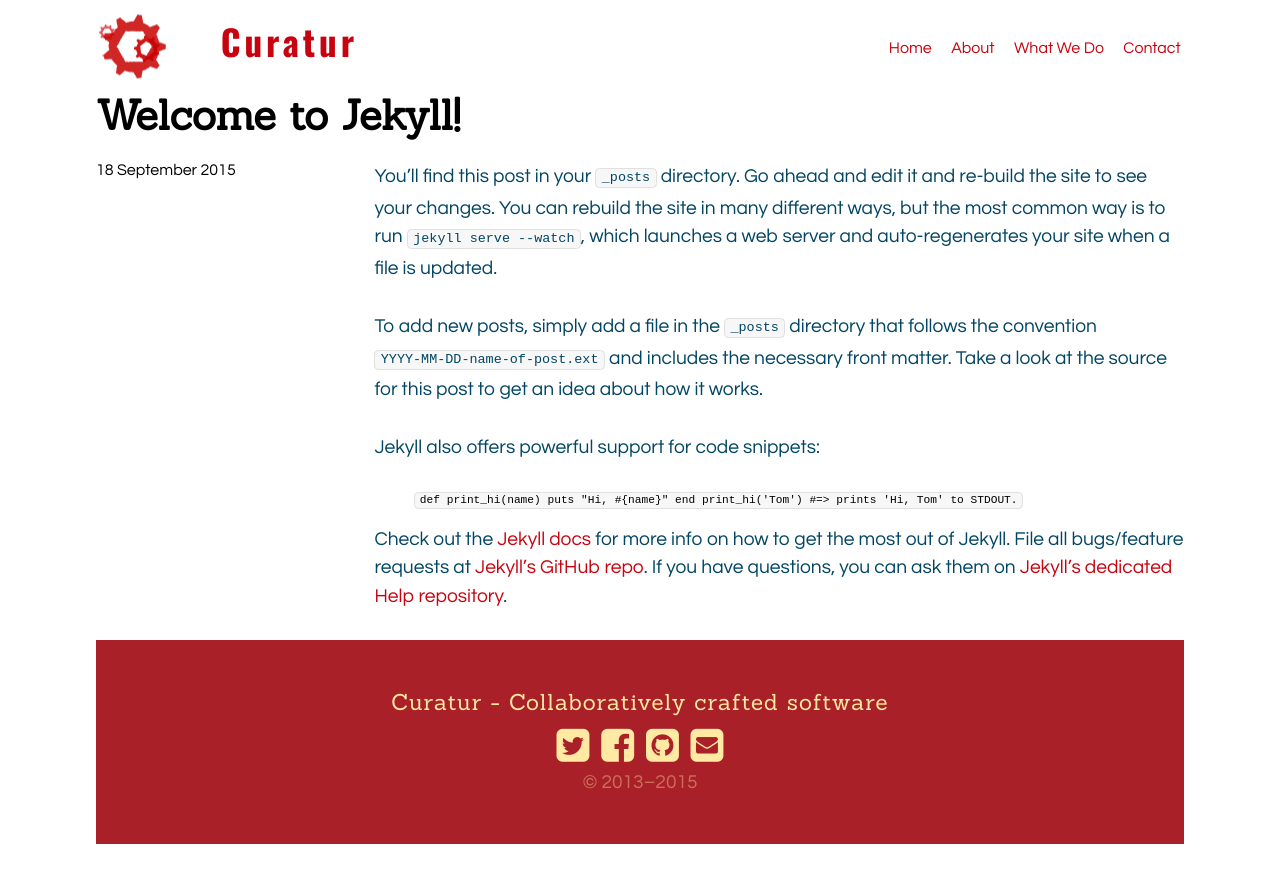
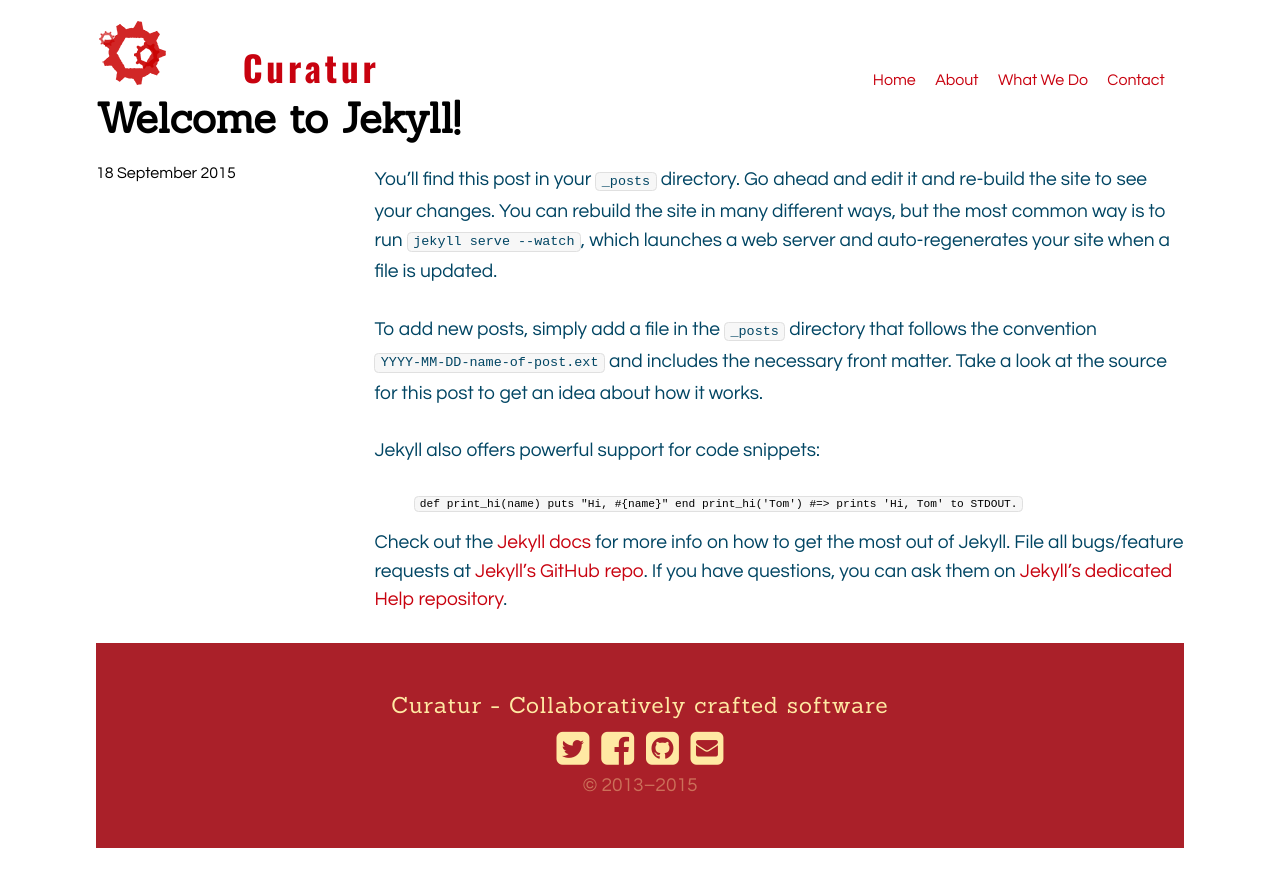
Before and after one commit to Curatur/curatur.github.io, a Jekyll site: the page built from _posts/2015-09-18-welcome-to-jekyll.markdown, in a window 1280 px wide. Shown: the top 887 px of the page. Built offline with Jekyll 4.4.1, drawn with Linux system fonts in a browser that asks for light colours; nearby versions of some CDN libraries; a style sheet for code colours, icons or effects is not loaded.

Commit message:
Make styles more responsive
- Fix navigation alignment
- Resize homepage text for mobile
- Fix background image issues

```diff
--- a/_sass/_home.scss
+++ b/_sass/_home.scss
@@ -4,7 +4,7 @@
   article {
     @include span-columns(12);
     background-image: url(/images/gp1.jpg);
-    background-size: 100%;
+    background-size: cover;
     background-position: center center;
     font-size: 1.5em;
     padding: 2em;
--- a/_sass/_media.scss
+++ b/_sass/_media.scss
@@ -2,7 +2,7 @@ $mobile-size: 320px;
 $large-mobile-size: 640px;
 $tablet-size: 960px;
 $desktop-size: 1280px;
-$big-display-size: 1600px;
+$big-display-size: 1800px;
 
 $mobile: new-breakpoint(max-width $mobile-size 4);
 $large-mobile: new-breakpoint(max-width $large-mobile-size 4);
--- /dev/null
+++ b/_sass/_mobile.scss
@@ -0,0 +1,38 @@
+@include media($mobile) {
+  #home {
+    article {
+      font-size: 1.0em;
+      padding: 0.2em;
+    }
+  }
+}
+
+@include media($large-mobile) {
+  #home {
+    article {
+      font-size: 1.2em;
+      padding: 1em;
+    }
+  }
+
+  header {
+    height: 8em;
+    nav.left {
+      display: block;
+      float: left;
+      width: 100%;
+    }
+
+    nav.right {
+      clear: left;
+      display: block;
+      float: left;
+      width: 100%;
+      padding-right: 0.1em;
+    }
+
+    div#site-title {
+      display: none;
+    }
+  }
+}
--- a/_sass/_navigation.scss
+++ b/_sass/_navigation.scss
@@ -1,26 +1,20 @@
-@mixin vertical-align-center($position: relative) {
-  position: $position;
-  top: 50%;
-  -webkit-transform: translateY(-50%);
-  -ms-transform: translateY(-50%);
-  transform: translateY(-50%);
-}
-
 header {
   @include outer-container;
+  @include bottom-align;
   height: 5em;
   padding: 0 0.2em;
+  margin-bottom: 0.2em;
 
   .navlink {
     margin-left: 1em;
   }
 
   nav.left {
-    @include span-columns(8);
-    @include vertical-align-center;
+    @include span-columns(5);
+    @include bottom-align;
 
     div.header-logo {
-      @include span-columns(2);
+      @include span-columns(3);
 
       img {
         height: 4em;
@@ -28,18 +22,21 @@ header {
     }
 
     div#site-title {
-      margin-left: 5em;
+      @include span-columns(2);
+      padding-left: 2em;
+      width: 10em;
+      position: relative;
+      top: 0.3em;
     }
   }
 
   nav.right {
-    @include span-columns(4);
-    @include vertical-align-center;
+    @include span-columns(7);
     text-align: right;
+    padding-right: 1em;
 
     a {
       display: inline-block;
     }
   }
-
 }
--- /dev/null
+++ b/_sass/mixins/_bottom_align.scss
@@ -0,0 +1,8 @@
+@mixin bottom-align {
+  display: flex;
+  display: -webkit-flex;
+  flex-direction: row;
+  -webkit-flex-direction: row;
+  align-items: flex-end;
+  -webkit-align-items: flex-end;
+}
--- a/css/style.scss
+++ b/css/style.scss
@@ -9,6 +9,7 @@ layout: null
 @import url("//netdna.bootstrapcdn.com/bootstrap/3.0.0/css/bootstrap-glyphicons.css");
 @import url("//maxcdn.bootstrapcdn.com/font-awesome/4.4.0/css/font-awesome.min.css");
 
+@import 'mixins/bottom_align';
 @import 'media';
 @import 'buttons';
 @import 'colors';
@@ -25,6 +26,8 @@ layout: null
 @import 'page';
 @import 'post';
 
+@import 'mobile';
+
 body p {
   font-size: 1.2em;
 }
```
Also changed, not shown: 1 other file.
